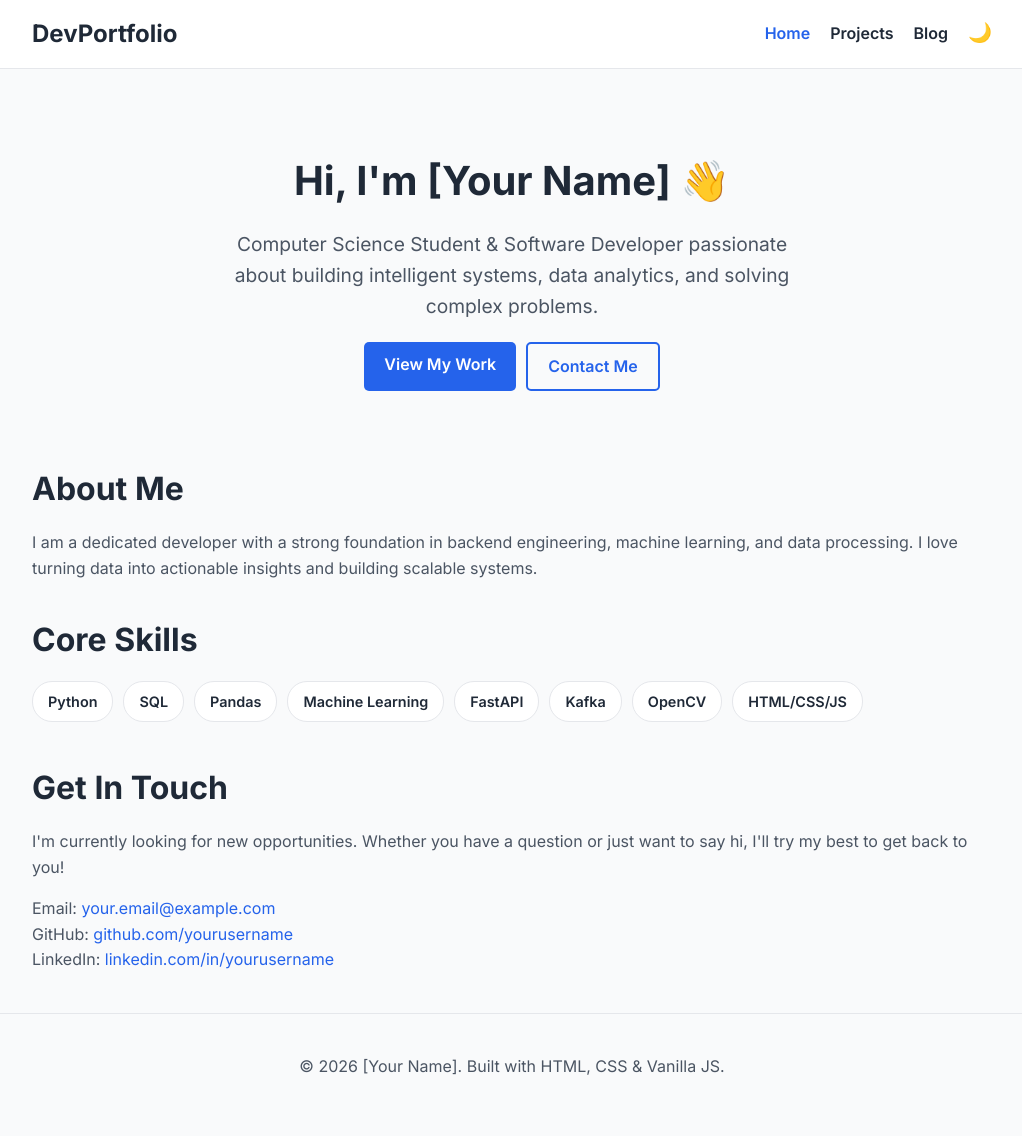
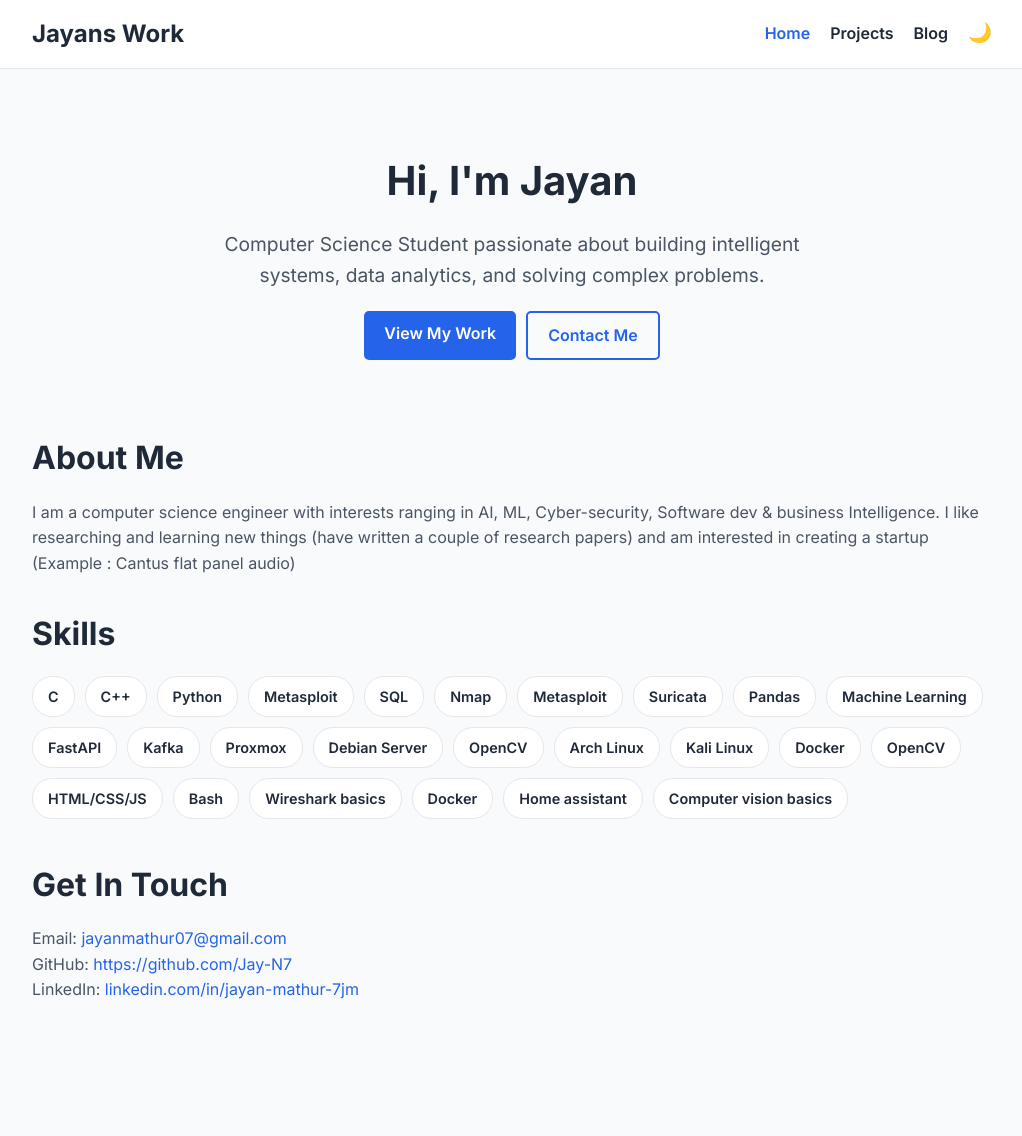
Before and after one commit to Jay-N7/portfolio-site, a plain HTML site: page index.html in a window 1280 px wide. Shown: the whole page, without its empty margins (128-1150 px from the left). After the commit the page ends 1019 px from the top, so only its background shows below. Drawn offline with Linux system fonts and the light colour scheme.

Commit message:
Updated info 1

```diff
--- a/index.html
+++ b/index.html
@@ -10,7 +10,7 @@
 
     <nav class="navbar">
         <div class="nav-container">
-            <a href="index.html" class="logo">DevPortfolio</a>
+            <a href="index.html" class="logo">Jayans Work</a>
             <ul class="nav-links">
                 <li><a href="index.html">Home</a></li>
                 <li><a href="projects.html">Projects</a></li>
@@ -22,8 +22,8 @@
 
     <main class="container">
         <header class="hero">
-            <h1>Hi, I'm [Your Name] 👋</h1>
-            <p>Computer Science Student & Software Developer passionate about building intelligent systems, data analytics, and solving complex problems.</p>
+            <h1>Hi, I'm Jayan </h1>
+            <p>Computer Science Student passionate about building intelligent systems, data analytics, and solving complex problems.</p>
             <div style="display: flex; gap: 10px; justify-content: center; margin-top: 20px;">
                 <a href="projects.html" class="btn">View My Work</a>
                 <a href="#contact" class="btn btn-outline">Contact Me</a>
@@ -32,36 +32,48 @@
 
         <section id="about">
             <h2>About Me</h2>
-            <p>I am a dedicated developer with a strong foundation in backend engineering, machine learning, and data processing. I love turning data into actionable insights and building scalable systems.</p>
+            <p>I am a computer science engineer with interests ranging in AI, ML, Cyber-security, Software dev & business Intelligence. I like researching and learning new things (have written a couple of research papers) and am interested in creating a startup (Example : Cantus flat panel audio)</p>
 
-            <h2>Core Skills</h2>
+            <h2>Skills</h2>
             <div class="skills-container">
+                <span class="skill-tag">C</span>
+                <span class="skill-tag">C++</span>
                 <span class="skill-tag">Python</span>
+                <span class="skill-tag">Metasploit</span>
                 <span class="skill-tag">SQL</span>
+                <span class="skill-tag">Nmap</span>
+                <span class="skill-tag">Metasploit</span>
+                <span class="skill-tag">Suricata</span>
                 <span class="skill-tag">Pandas</span>
                 <span class="skill-tag">Machine Learning</span>
                 <span class="skill-tag">FastAPI</span>
                 <span class="skill-tag">Kafka</span>
+                <span class="skill-tag">Proxmox</span>
+                <span class="skill-tag">Debian Server</span>
+                <span class="skill-tag">OpenCV</span>
+                <span class="skill-tag">Arch Linux</span>
+                <span class="skill-tag">Kali Linux</span>
+                <span class="skill-tag">Docker</span>
                 <span class="skill-tag">OpenCV</span>
                 <span class="skill-tag">HTML/CSS/JS</span>
+                <span class="skill-tag">Bash</span>
+                <span class="skill-tag">Wireshark basics</span>
+                <span class="skill-tag">Docker</span>
+                <span class="skill-tag">Home assistant</span>
+                <span class="skill-tag">Computer vision basics</span>
             </div>
         </section>
 
         <section id="contact" style="margin-top: 40px;">
             <h2>Get In Touch</h2>
-            <p>I'm currently looking for new opportunities. Whether you have a question or just want to say hi, I'll try my best to get back to you!</p>
             <p>
-                Email: <a href="mailto:your.email@example.com">your.email@example.com</a> <br>
-                GitHub: <a href="https://github.com/yourusername" target="_blank">github.com/yourusername</a> <br>
-                LinkedIn: <a href="https://linkedin.com/in/yourusername" target="_blank">linkedin.com/in/yourusername</a>
+                Email: <a href="mailto:jayanmathur07@gmail.com">jayanmathur07@gmail.com</a> <br>
+                GitHub: <a href="https://github.com/Jay-N7" target="_blank">https://github.com/Jay-N7</a> <br>
+                LinkedIn: <a href="https://linkedin.com/in/jayan-mathur-7jm" target="_blank">linkedin.com/in/jayan-mathur-7jm</a>
             </p>
         </section>
     </main>
 
-    <footer>
-        <p>&copy; 2026 [Your Name]. Built with HTML, CSS & Vanilla JS.</p>
-    </footer>
-
     <script src="script.js"></script>
 </body>
 </html>
```
Also changed, not shown: blog.html (+5 -8 lines), projects.html (+2 -5 lines).
